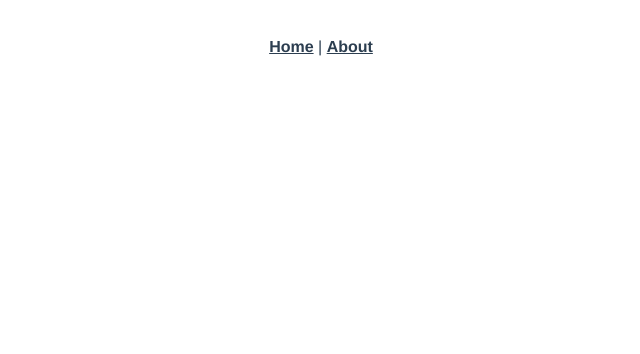
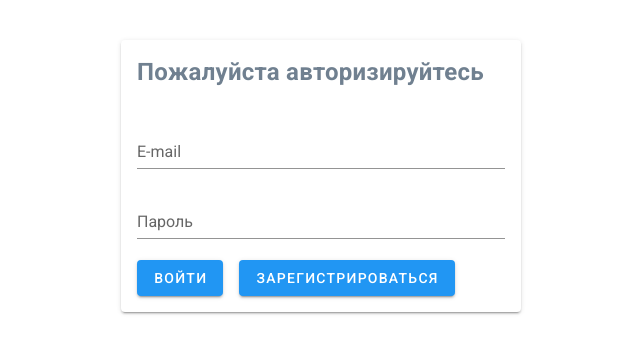
Before and after one commit to ivanlikhvatov/disease-control-system-client, a Vue app: page /auth in a window 1280 px wide. Shown: the top 354 px of the page, without its empty margins (319-959 px from the left). Built offline with nearby package versions, Linux system fonts and the light colour scheme.

Commit message:
initial commit

```diff
--- a/package.json
+++ b/package.json
@@ -12,6 +12,7 @@
     "register-service-worker": "^1.7.2",
     "vue": "^2.6.14",
     "vue-router": "^3.5.1",
+    "vuetify": "^2.6.3",
     "vuex": "^3.6.2"
   },
   "devDependencies": {
--- a/public/index.html
+++ b/public/index.html
@@ -1,10 +1,11 @@
 <!DOCTYPE html>
 <html lang="">
   <head>
-    <meta charset="utf-8">
-    <meta http-equiv="X-UA-Compatible" content="IE=edge">
-    <meta name="viewport" content="width=device-width,initial-scale=1.0">
-    <link rel="icon" href="<%= BASE_URL %>favicon.ico">
+      <meta charset="utf-8">
+      <meta http-equiv="X-UA-Compatible" content="IE=edge">
+      <meta name="viewport" content="width=device-width,initial-scale=1.0">
+      <link rel="icon" href="<%= BASE_URL %>favicon.ico">
+      <link href='https://fonts.googleapis.com/css?family=Roboto:100,300,400,500,700,900|Material+Icons' rel="stylesheet">
     <title><%= htmlWebpackPlugin.options.title %></title>
   </head>
   <body>
--- a/src/App.vue
+++ b/src/App.vue
@@ -1,32 +1,13 @@
 <template>
   <div id="app">
-    <nav>
-      <router-link to="/">Home</router-link> |
-      <router-link to="/about">About</router-link>
-    </nav>
-    <router-view/>
+    <v-app>
+      <v-main>
+        <router-view/>
+      </v-main>
+    </v-app>
   </div>
 </template>
 
 <style lang="scss">
-#app {
-  font-family: Avenir, Helvetica, Arial, sans-serif;
-  -webkit-font-smoothing: antialiased;
-  -moz-osx-font-smoothing: grayscale;
-  text-align: center;
-  color: #2c3e50;
-}
 
-nav {
-  padding: 30px;
-
-  a {
-    font-weight: bold;
-    color: #2c3e50;
-
-    &.router-link-exact-active {
-      color: #42b983;
-    }
-  }
-}
 </style>
--- a/src/components/HelloWorld.vue
+++ /dev/null
@@ -1,61 +0,0 @@
-<template>
-  <div class="hello">
-    <h1>{{ msg }}</h1>
-    <p>
-      For a guide and recipes on how to configure / customize this project,<br>
-      check out the
-      <a href="https://cli.vuejs.org" target="_blank" rel="noopener">vue-cli documentation</a>.
-    </p>
-    <h3>Installed CLI Plugins</h3>
-    <ul>
-      <li><a href="https://github.com/vuejs/vue-cli/tree/dev/packages/%40vue/cli-plugin-babel" target="_blank" rel="noopener">babel</a></li>
-      <li><a href="https://github.com/vuejs/vue-cli/tree/dev/packages/%40vue/cli-plugin-pwa" target="_blank" rel="noopener">pwa</a></li>
-      <li><a href="https://github.com/vuejs/vue-cli/tree/dev/packages/%40vue/cli-plugin-router" target="_blank" rel="noopener">router</a></li>
-      <li><a href="https://github.com/vuejs/vue-cli/tree/dev/packages/%40vue/cli-plugin-vuex" target="_blank" rel="noopener">vuex</a></li>
-      <li><a href="https://github.com/vuejs/vue-cli/tree/dev/packages/%40vue/cli-plugin-eslint" target="_blank" rel="noopener">eslint</a></li>
-    </ul>
-    <h3>Essential Links</h3>
-    <ul>
-      <li><a href="https://vuejs.org" target="_blank" rel="noopener">Core Docs</a></li>
-      <li><a href="https://forum.vuejs.org" target="_blank" rel="noopener">Forum</a></li>
-      <li><a href="https://chat.vuejs.org" target="_blank" rel="noopener">Community Chat</a></li>
-      <li><a href="https://twitter.com/vuejs" target="_blank" rel="noopener">Twitter</a></li>
-      <li><a href="https://news.vuejs.org" target="_blank" rel="noopener">News</a></li>
-    </ul>
-    <h3>Ecosystem</h3>
-    <ul>
-      <li><a href="https://router.vuejs.org" target="_blank" rel="noopener">vue-router</a></li>
-      <li><a href="https://vuex.vuejs.org" target="_blank" rel="noopener">vuex</a></li>
-      <li><a href="https://github.com/vuejs/vue-devtools#vue-devtools" target="_blank" rel="noopener">vue-devtools</a></li>
-      <li><a href="https://vue-loader.vuejs.org" target="_blank" rel="noopener">vue-loader</a></li>
-      <li><a href="https://github.com/vuejs/awesome-vue" target="_blank" rel="noopener">awesome-vue</a></li>
-    </ul>
-  </div>
-</template>
-
-<script>
-export default {
-  name: 'HelloWorld',
-  props: {
-    msg: String
-  }
-}
-</script>
-
-<!-- Add "scoped" attribute to limit CSS to this component only -->
-<style scoped lang="scss">
-h3 {
-  margin: 40px 0 0;
-}
-ul {
-  list-style-type: none;
-  padding: 0;
-}
-li {
-  display: inline-block;
-  margin: 0 10px;
-}
-a {
-  color: #42b983;
-}
-</style>
--- /dev/null
+++ b/src/layouts/Auth.vue
@@ -0,0 +1,56 @@
+<template>
+  <v-container  mt-10>
+
+    <v-row justify="space-around">
+      <v-card width="400">
+        <v-card-title>
+          <p style="font-size: x-large; font-weight: bold; color: slategrey">Пожалуйста авторизируйтесь</p>
+        </v-card-title>
+
+        <v-card-text v-if="infoMessage">
+          <p style="font-size: small; font-weight: bold; color: brown">{{infoMessage}}</p>
+        </v-card-text>
+
+        <v-card-text class="justify-center">
+          <form action="/login" method="post">
+            <v-text-field
+                name="email"
+                label="E-mail"
+                required
+
+            ></v-text-field>
+
+            <v-text-field
+                name="password"
+                label="Пароль"
+                required
+
+            ></v-text-field>
+
+            <v-btn
+                color="info"
+                class="mr-4"
+                type="submit"
+            >
+              Войти
+            </v-btn>
+
+            <v-btn
+                color="info"
+                class="mr-4"
+                @click="showRegistrationForm"
+            >
+              Зарегистрироваться
+            </v-btn>
+          </form>
+        </v-card-text>
+      </v-card>
+    </v-row>
+  </v-container>
+</template>
+
+<script>
+  export default {
+    name: 'HomeView'
+  }
+</script>
--- a/src/main.js
+++ b/src/main.js
@@ -3,10 +3,14 @@ import App from './App.vue'
 import './registerServiceWorker'
 import router from './router'
 import store from './store'
+import Vuetify from 'vuetify'
+import 'vuetify/dist/vuetify.min.css'
 
 Vue.config.productionTip = false
+Vue.use(Vuetify)
 
 new Vue({
+  vuetify : new Vuetify(),
   router,
   store,
   render: h => h(App)
--- a/src/router/index.js
+++ b/src/router/index.js
@@ -1,6 +1,7 @@
 import Vue from 'vue'
 import VueRouter from 'vue-router'
 import HomeView from '../views/HomeView.vue'
+import Auth from "../layouts/Auth.vue";
 
 Vue.use(VueRouter)
 
@@ -11,12 +12,9 @@ const routes = [
     component: HomeView
   },
   {
-    path: '/about',
-    name: 'about',
-    // route level code-splitting
-    // this generates a separate chunk (about.[hash].js) for this route
-    // which is lazy-loaded when the route is visited.
-    component: () => import(/* webpackChunkName: "about" */ '../views/AboutView.vue')
+    path: '/auth',
+    name: 'auth',
+    component: Auth
   }
 ]
 
--- a/src/views/AboutView.vue
+++ /dev/null
@@ -1,5 +0,0 @@
-<template>
-  <div class="about">
-    <h1>This is an about page</h1>
-  </div>
-</template>
--- a/src/views/HomeView.vue
+++ b/src/views/HomeView.vue
@@ -1,18 +1,12 @@
 <template>
-  <div class="home">
-    <img alt="Vue logo" src="../assets/logo.png">
-    <HelloWorld msg="Welcome to Your Vue.js App"/>
-  </div>
+  <v-btn>
+    sdd
+  </v-btn>
 </template>
 
 <script>
-// @ is an alias to /src
-import HelloWorld from '@/components/HelloWorld.vue'
 
 export default {
-  name: 'HomeView',
-  components: {
-    HelloWorld
-  }
+  name: 'HomeView'
 }
 </script>
```
Also changed, not shown: src/assets/logo.png (deleted), 1 other file (tests, documents, lock files or other folders).
